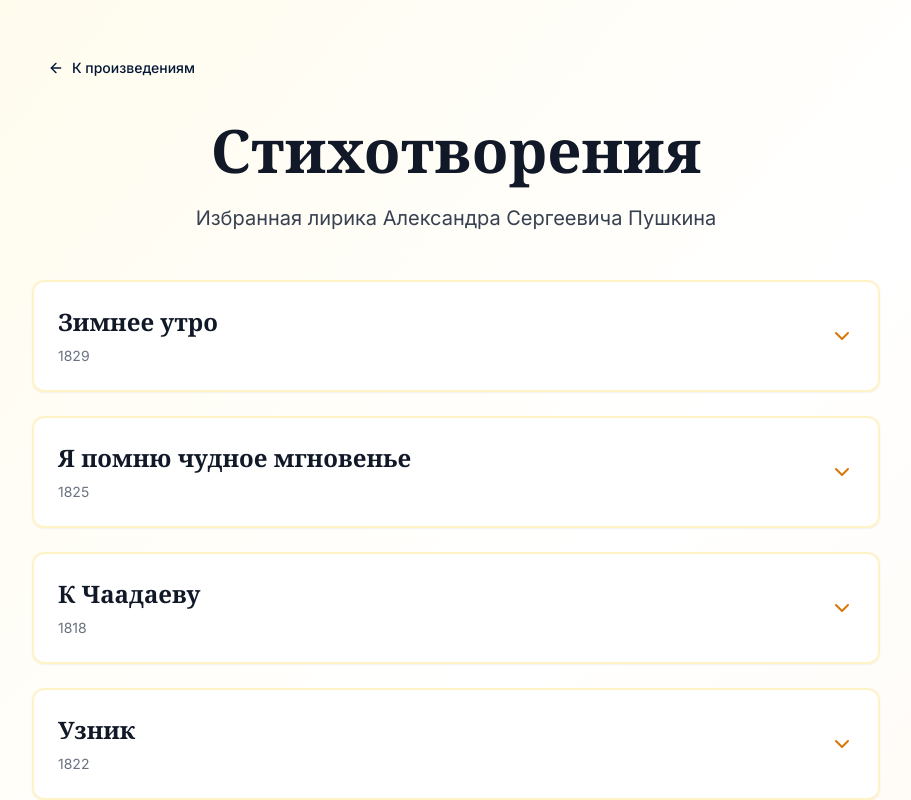
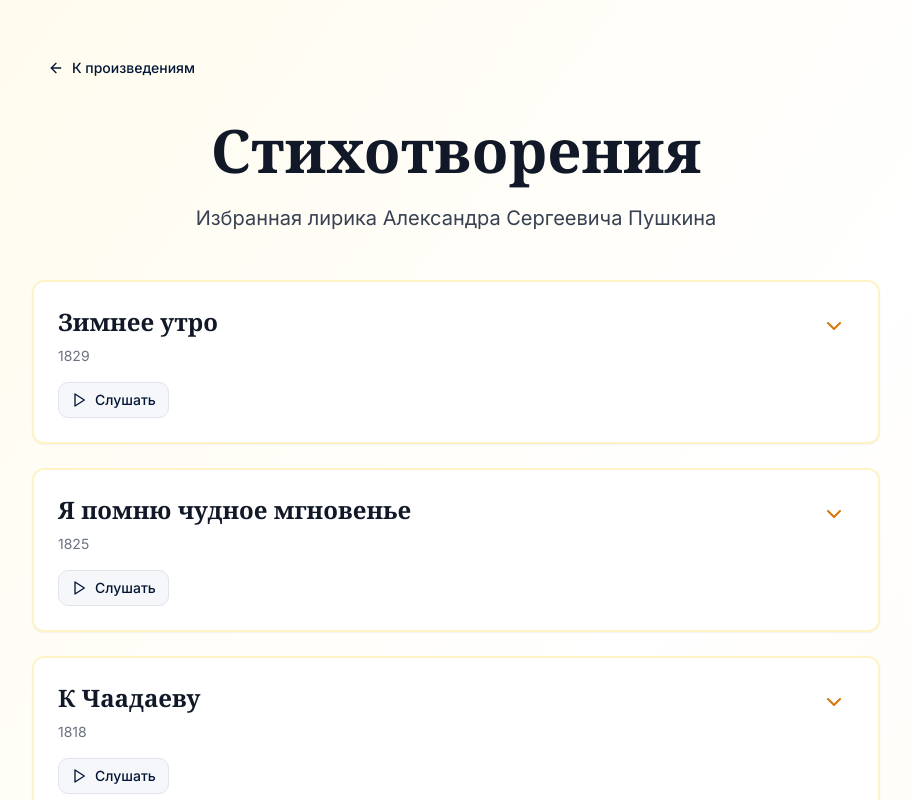
Before and after one commit to pr-poehali-dev/no-keyboard-symbols-site, a React (Vite) app: page /poems in a window 1280 px wide. Shown: the top 800 px of the page, without its empty margins (184-1095 px from the left). Built offline with nearby package versions, Linux system fonts and the light colour scheme.

Commit message:
Мелкое техническое обновление

```diff
--- a/src/pages/Poems.tsx
+++ b/src/pages/Poems.tsx
@@ -2,15 +2,30 @@ import { Link } from "react-router-dom";
 import { Button } from "@/components/ui/button";
 import { Card } from "@/components/ui/card";
 import Icon from "@/components/ui/icon";
-import { useState } from "react";
+import { useState, useRef } from "react";
 
 const Poems = () => {
   const [selectedPoem, setSelectedPoem] = useState<number | null>(null);
+  const [playingPoem, setPlayingPoem] = useState<number | null>(null);
+  const audioRef = useRef<HTMLAudioElement | null>(null);
+
+  const handlePlayPause = (index: number) => {
+    if (playingPoem === index) {
+      audioRef.current?.pause();
+      setPlayingPoem(null);
+    } else {
+      if (audioRef.current) {
+        audioRef.current.pause();
+      }
+      setPlayingPoem(index);
+    }
+  };
 
   const poems = [
     {
       title: "Зимнее утро",
       year: "1829",
+      audioUrl: "https://www.soundhelix.com/examples/mp3/SoundHelix-Song-1.mp3",
       text: [
         "Мороз и солнце; день чудесный!",
         "Еще ты дремлешь, друг прелестный —",
@@ -37,6 +52,7 @@ const Poems = () => {
     {
       title: "Я помню чудное мгновенье",
       year: "1825",
+      audioUrl: "https://www.soundhelix.com/examples/mp3/SoundHelix-Song-2.mp3",
       text: [
         "Я помню чудное мгновенье:",
         "Передо мной явилась ты,",
@@ -57,6 +73,7 @@ const Poems = () => {
     {
       title: "К Чаадаеву",
       year: "1818",
+      audioUrl: "https://www.soundhelix.com/examples/mp3/SoundHelix-Song-3.mp3",
       text: [
         "Любви, надежды, тихой славы",
         "Недолго нежил нас обман,",
@@ -80,6 +97,7 @@ const Poems = () => {
     {
       title: "Узник",
       year: "1822",
+      audioUrl: "https://www.soundhelix.com/examples/mp3/SoundHelix-Song-4.mp3",
       text: [
         "Сижу за решеткой в темнице сырой.",
         "Вскормленный в неволе орел молодой,",
@@ -100,6 +118,7 @@ const Poems = () => {
     {
       title: "Песнь о вещем Олеге",
       year: "1822",
+      audioUrl: "https://www.soundhelix.com/examples/mp3/SoundHelix-Song-5.mp3",
       text: [
         "Как ныне сбирается вещий Олег",
         "Отмстить неразумным хазарам,",
@@ -119,6 +138,7 @@ const Poems = () => {
     {
       title: "Во глубине сибирских руд",
       year: "1827",
+      audioUrl: "https://www.soundhelix.com/examples/mp3/SoundHelix-Song-6.mp3",
       text: [
         "Во глубине сибирских руд",
         "Храните гордое терпенье,",
@@ -165,27 +185,44 @@ const Poems = () => {
               key={index}
               className="overflow-hidden border-2 border-amber-100 hover:border-amber-300 transition-all bg-white"
             >
-              <button
-                onClick={() => setSelectedPoem(selectedPoem === index ? null : index)}
-                className="w-full p-5 sm:p-6 text-left hover:bg-amber-50/50 transition-colors"
-              >
-                <div className="flex items-center justify-between gap-4">
+              <div className="p-5 sm:p-6">
+                <div className="flex items-start justify-between gap-4 mb-4">
                   <div className="flex-1">
                     <h3 className="text-xl sm:text-2xl font-bold text-gray-900 mb-1 sm:mb-2 font-serif">
                       {poem.title}
                     </h3>
                     <p className="text-xs sm:text-sm text-gray-500">{poem.year}</p>
                   </div>
-                  <Icon
-                    name={selectedPoem === index ? "ChevronUp" : "ChevronDown"}
-                    size={24}
-                    className="text-amber-600 flex-shrink-0"
-                  />
+                  <button
+                    onClick={() => setSelectedPoem(selectedPoem === index ? null : index)}
+                    className="p-2 hover:bg-amber-100 rounded-full transition-colors"
+                  >
+                    <Icon
+                      name={selectedPoem === index ? "ChevronUp" : "ChevronDown"}
+                      size={24}
+                      className="text-amber-600"
+                    />
+                  </button>
                 </div>
-              </button>
+
+                <div className="flex gap-2">
+                  <Button
+                    onClick={() => handlePlayPause(index)}
+                    variant="outline"
+                    size="sm"
+                    className="gap-2"
+                  >
+                    <Icon
+                      name={playingPoem === index ? "Pause" : "Play"}
+                      size={16}
+                    />
+                    {playingPoem === index ? "Пауза" : "Слушать"}
+                  </Button>
+                </div>
+              </div>
 
               {selectedPoem === index && (
-                <div className="px-5 sm:px-6 pb-5 sm:pb-6 pt-2">
+                <div className="px-5 sm:px-6 pb-5 sm:pb-6">
                   <div className="bg-gradient-to-br from-amber-50 to-orange-50 rounded-lg p-5 sm:p-8 border-l-4 border-amber-500">
                     <div className="font-serif text-sm sm:text-base lg:text-lg text-gray-800 leading-relaxed space-y-2">
                       {poem.text.map((line, lineIndex) => (
@@ -196,6 +233,16 @@ const Poems = () => {
                     </div>
                   </div>
                 </div>
+              )}
+
+              {playingPoem === index && (
+                <audio
+                  ref={audioRef}
+                  src={poem.audioUrl}
+                  autoPlay
+                  onEnded={() => setPlayingPoem(null)}
+                  className="hidden"
+                />
               )}
             </Card>
           ))}
```
